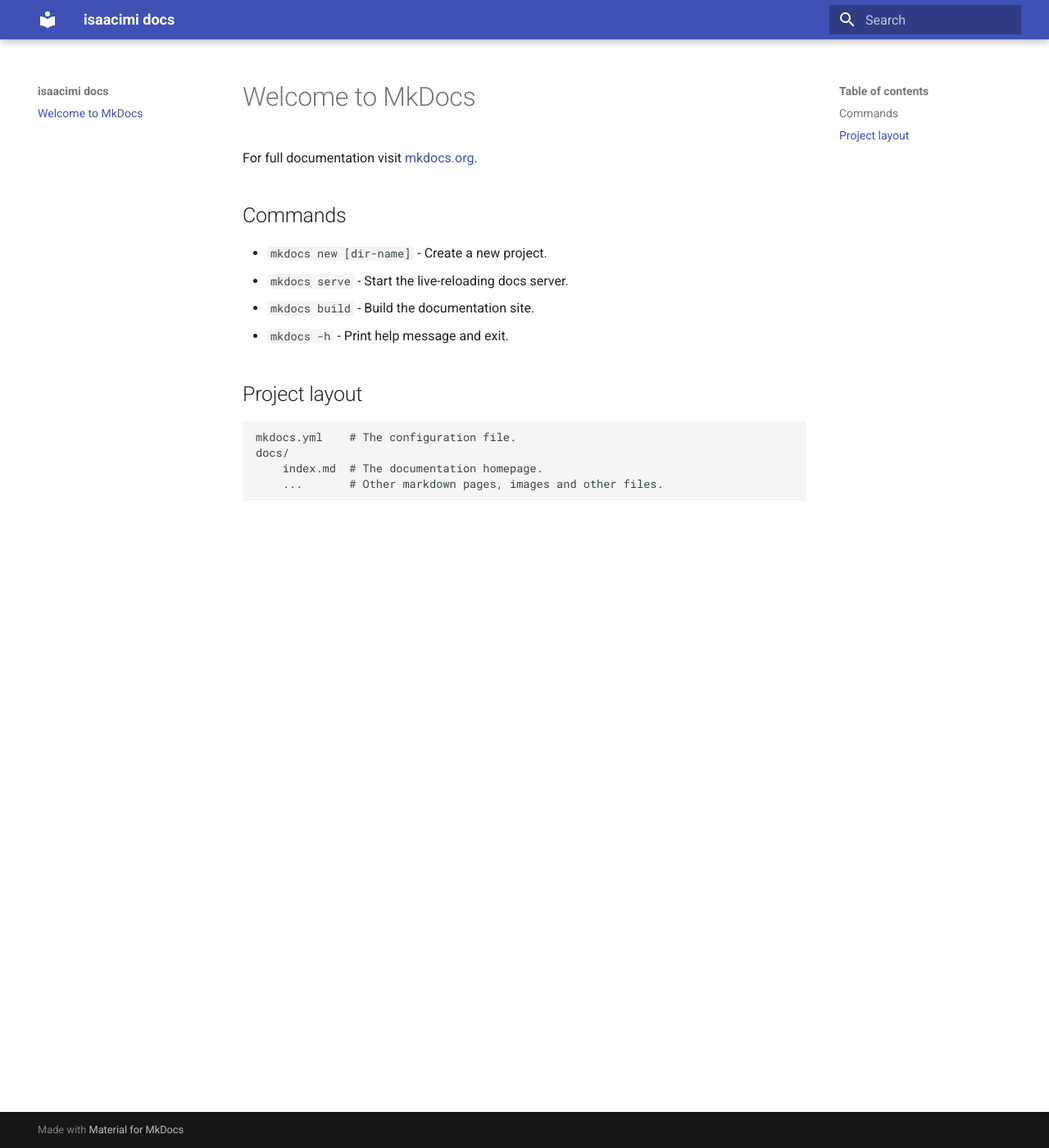
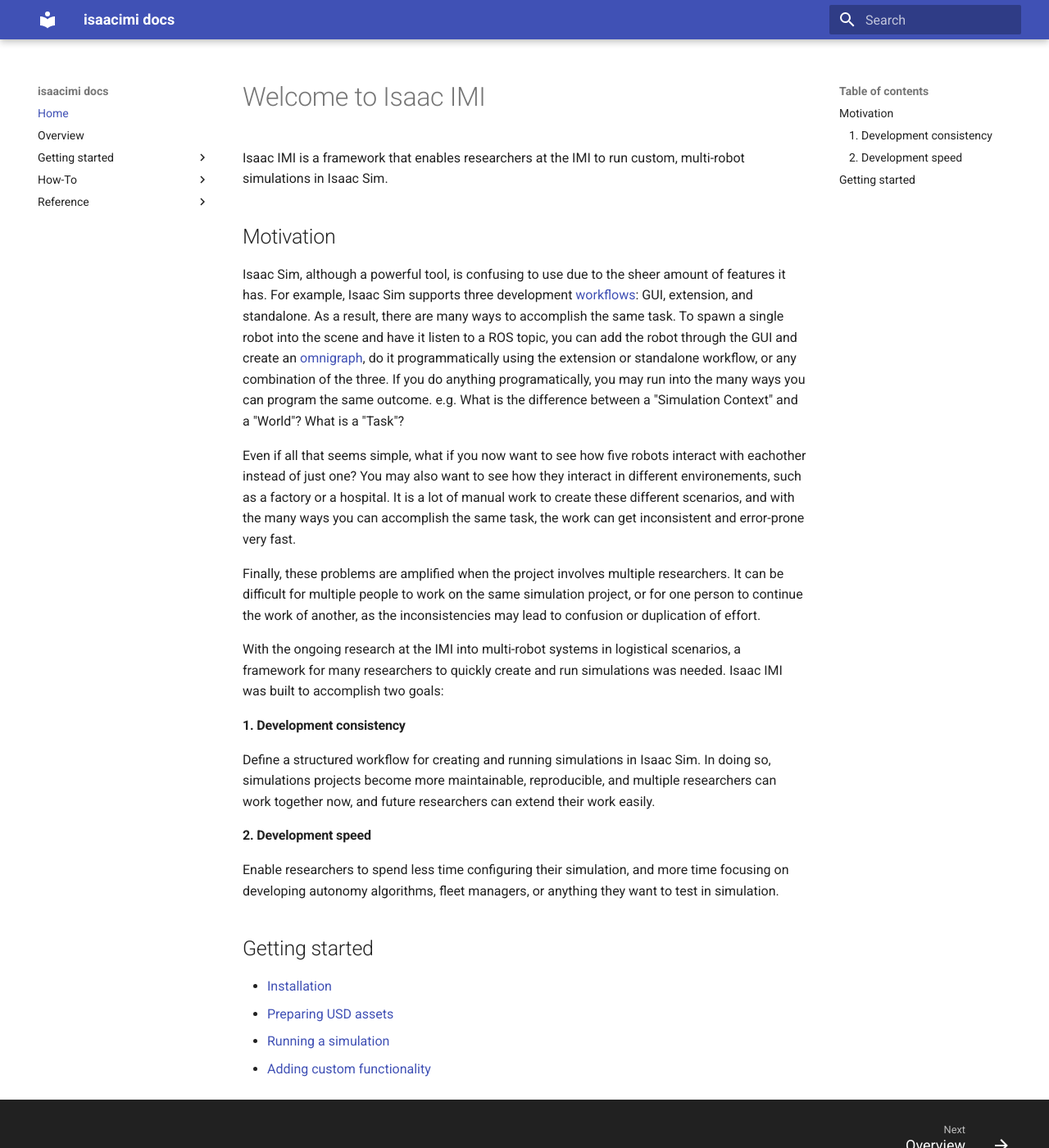
Before and after one commit to kit-dsm/isaacimi, an MkDocs documentation site: the page built from docs/docs/index.md, in a window 1280 px wide and 1400 px high. Shown: the whole window at 82% size. Built offline with MkDocs 1.6.1 and Material for MkDocs 9.7.7, drawn with Linux system fonts in a browser that asks for light colours.

Commit message:
wip, start adding documentation

```diff
--- a/docs/docs/index.md
+++ b/docs/docs/index.md
@@ -1,17 +1,25 @@
-# Welcome to MkDocs
+# Welcome to Isaac IMI
 
-For full documentation visit [mkdocs.org](https://www.mkdocs.org).
+Isaac IMI is a framework that enables researchers at the IMI to run custom, multi-robot simulations in Isaac Sim.
 
-## Commands
+## Motivation
 
-* `mkdocs new [dir-name]` - Create a new project.
-* `mkdocs serve` - Start the live-reloading docs server.
-* `mkdocs build` - Build the documentation site.
-* `mkdocs -h` - Print help message and exit.
+Isaac Sim, although a powerful tool, is confusing to use due to the sheer amount of features it has. For example, Isaac Sim supports three development [workflows](https://docs.isaacsim.omniverse.nvidia.com/4.5.0/introduction/workflows.html): GUI, extension, and standalone. As a result, there are many ways to accomplish the same task. To spawn a single robot into the scene and have it listen to a ROS topic, you can add the robot through the GUI and create an [omnigraph](https://docs.omniverse.nvidia.com/extensions/latest/ext_omnigraph/interface.html), do it programmatically using the extension or standalone workflow, or any combination of the three. If you do anything programatically, you may run into the many ways you can program the same outcome. e.g. What is the difference between a "Simulation Context" and a "World"? What is a "Task"?
 
-## Project layout
+Even if all that seems simple, what if you now want to see how five robots interact with eachother instead of just one? You may also want to see how they interact in different environements, such as a factory or a hospital. It is a lot of manual work to create these different scenarios, and with the many ways you can accomplish the same task, the work can get inconsistent and error-prone very fast.
 
-    mkdocs.yml    # The configuration file.
-    docs/
-        index.md  # The documentation homepage.
-        ...       # Other markdown pages, images and other files.
+Finally, these problems are amplified when the project involves multiple researchers. It can be difficult for multiple people to work on the same simulation project, or for one person to continue the work of another, as the inconsistencies may lead to confusion or duplication of effort.
+
+With the ongoing research at the IMI into multi-robot systems in logistical scenarios, a framework for many researchers to quickly create and run simulations was needed. Isaac IMI was built to accomplish two goals:
+
+#### 1. Development consistency
+Define a structured workflow for creating and running simulations in Isaac Sim. In doing so, simulations projects become more maintainable, reproducible, and multiple researchers can work together now, and future researchers can extend their work easily.
+
+#### 2. Development speed
+Enable researchers to spend less time configuring their simulation, and more time focusing on developing autonomy algorithms, fleet managers, or anything they want to test in simulation.
+
+## Getting started
+* [Installation](getting-started/installation.md)
+* [Preparing USD assets](getting-started/preparing-assets.md)
+* [Running a simulation](getting-started/running-a-simulation.md)
+* [Adding custom functionality](getting-started/customization.md)
--- a/docs/mkdocs.yml
+++ b/docs/mkdocs.yml
@@ -1,2 +1,28 @@
 site_name: isaacimi docs
-theme: material
+theme:
+  name: material
+  features:
+    - navigation.footer
+    - content.code.copy
+markdown_extensions:
+  - pymdownx.highlight:
+      anchor_linenums: true
+      line_spans: __span
+      pygments_lang_class: true
+  - pymdownx.inlinehilite
+  - pymdownx.snippets
+  - pymdownx.superfences
+
+nav:
+  - Home: index.md
+  - Overview: overview.md
+  - Getting started:
+    - Installation: getting-started/installation.md
+    - Preparing USD assets: getting-started/preparing-assets.md
+    - Running a simulation: getting-started/running-a-simulation.md
+    - Customizing the simulation: getting-started/customization.md
+  - How-To:
+    - Add ROS dependencies to plugins: how-to/add-ros-dependencies.md
+  - Reference:
+    - YAML config: reference/yaml-config.md
+    - Execution order: reference/yaml-config.md
```
Also changed, not shown: docs/docs/getting-started/installation.md (added, +24 -0 lines), docs/docs/getting-started/preparing-assets.md (added, +33 -0 lines), docs/docs/getting-started/running-a-simulation.md (added, +39 -0 lines), docs/docs/overview.md (added, +109 -0 lines), docs/docs/examples/dummy-robot.md (added), docs/docs/getting-started/customization.md (added), docs/docs/how-to/add-ros-dependencies.md (added), docs/docs/reference/execution_order.md (added), docs/docs/reference/yaml-config.md (added).
